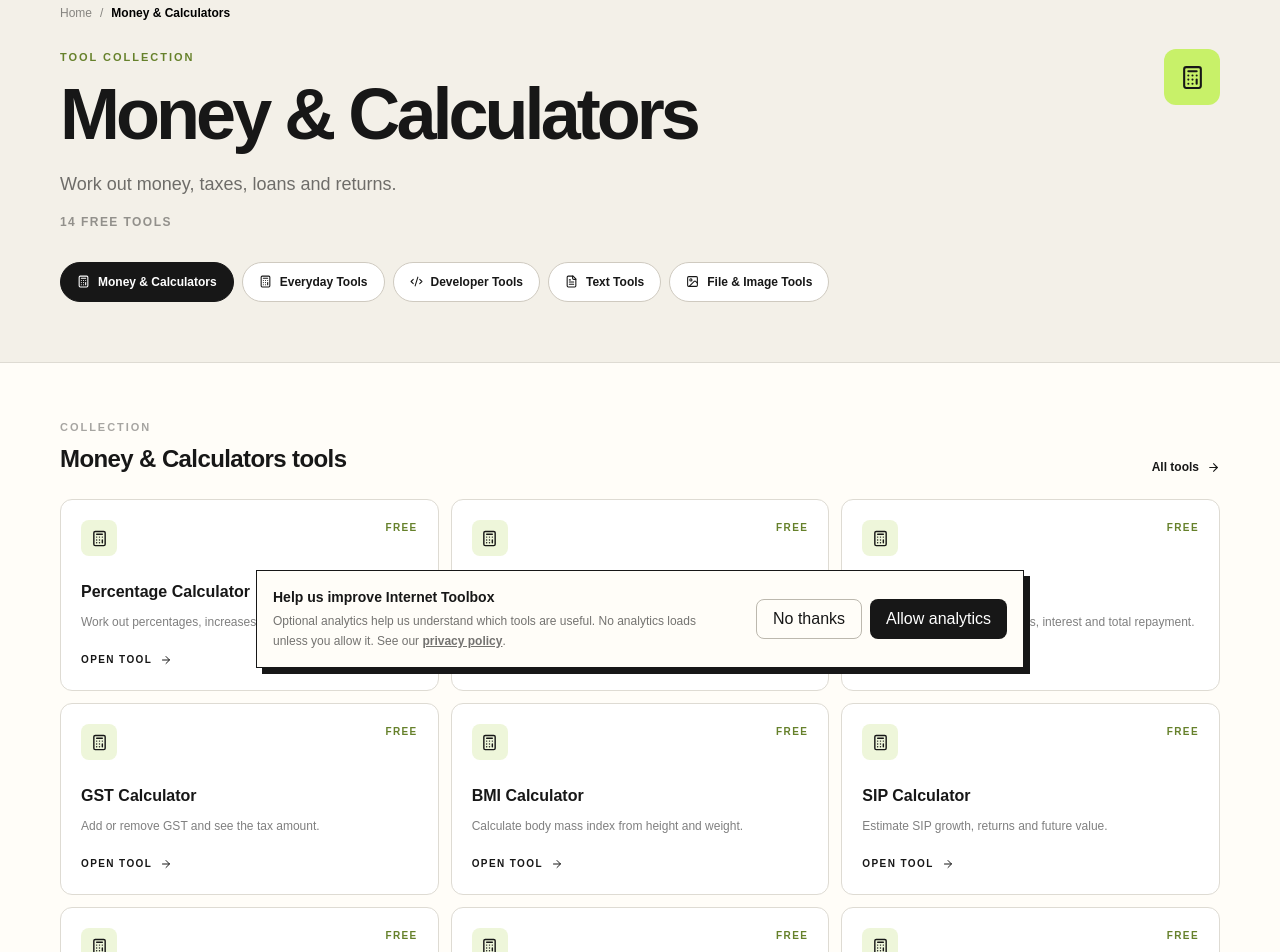
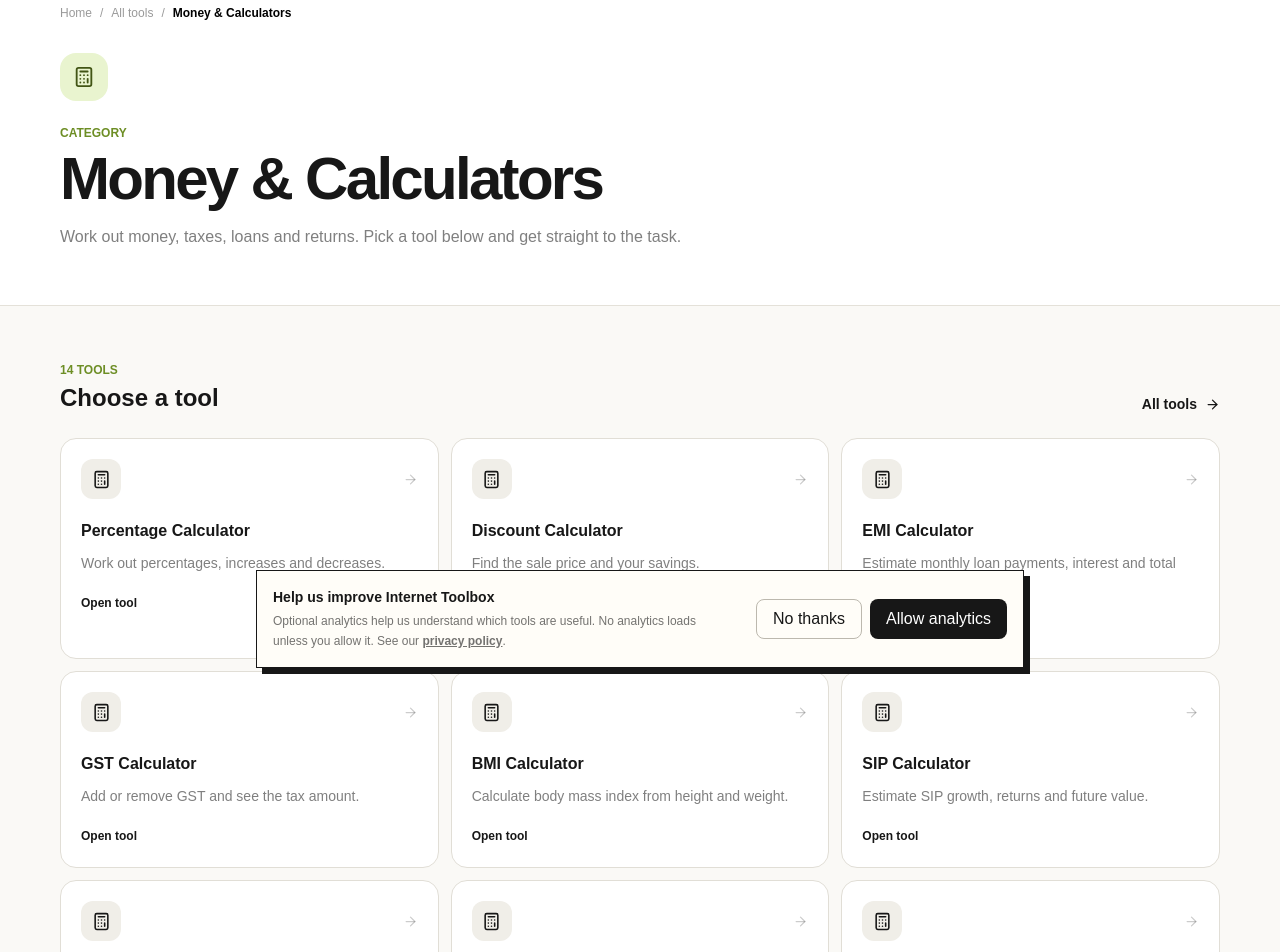
Before and after one commit to factoalbum/internet-toolbox, a Next.js app: page /categories/calculators in a window 1280 px wide. Shown: the part 120-1072 px from the top of the page. Built offline with nearby package versions, Linux system fonts and the light colour scheme; no server answers.

Commit message:
feat: add working category pages

```diff
--- /dev/null
+++ b/app/categories/[category]/page.tsx
@@ -0,0 +1,107 @@
+import Link from "next/link";
+import { ArrowLeft, ArrowRight } from "lucide-react";
+import SiteHeader from "@/components/site-header";
+import { categories, tools, type ToolCategory } from "@/lib/tools";
+
+const siteUrl = process.env.NEXT_PUBLIC_SITE_URL ?? "https://factoalbum.github.io/internet-toolbox";
+
+export const dynamicParams = false;
+
+export function generateStaticParams() {
+  return categories.map((category) => ({ category: category.slug }));
+}
+
+export async function generateMetadata({ params }: { params: Promise<{ category: string }> }) {
+  const { category: slug } = await params;
+  const category = categories.find((item) => item.slug === slug);
+  if (!category) return { title: "Category | Internet Toolbox" };
+  return {
+    title: `${category.name} | Internet Toolbox`,
+    description: `${category.description} Browse simple free tools from Internet Toolbox.`,
+    alternates: { canonical: `${siteUrl}/categories/${slug}` },
+    openGraph: {
+      title: `${category.name} | Internet Toolbox`,
+      description: `${category.description} Browse simple free tools from Internet Toolbox.`,
+      url: `${siteUrl}/categories/${slug}`,
+      type: "website",
+    },
+  };
+}
+
+export default async function CategoryPage({ params }: { params: Promise<{ category: string }> }) {
+  const { category: slug } = await params;
+  const category = categories.find((item) => item.slug === slug);
+  if (!category) return null;
+
+  const categoryTools = tools.filter((tool) => tool.category === (slug as ToolCategory) && tool.status === "live");
+  const Icon = category.icon;
+  const listJsonLd = {
+    "@context": "https://schema.org",
+    "@type": "ItemList",
+    name: `${category.name} - Internet Toolbox`,
+    numberOfItems: categoryTools.length,
+    itemListElement: categoryTools.map((tool, index) => ({
+      "@type": "ListItem",
+      position: index + 1,
+      name: tool.name,
+      url: `${siteUrl}/tools/${tool.slug}/`,
+    })),
+  };
+
+  return (
+    <main className="min-h-screen bg-[#faf9f6] text-[#171717]">
+      <script type="application/ld+json" dangerouslySetInnerHTML={{ __html: JSON.stringify(listJsonLd) }} />
+      <SiteHeader />
+      <section className="border-b border-[#e4e1d9] bg-white">
+        <div className="container py-10 md:py-14">
+          <nav aria-label="Breadcrumb" className="mb-8 flex items-center gap-2 text-xs text-black/40">
+            <Link href="/" className="hover:text-black hover:underline">Home</Link>
+            <span>/</span>
+            <Link href="/tools" className="hover:text-black hover:underline">All tools</Link>
+            <span>/</span>
+            <span className="font-semibold text-black">{category.name}</span>
+          </nav>
+          <div className="max-w-3xl">
+            <span className="flex size-12 items-center justify-center rounded-2xl bg-[#e9f4cf] text-[#425515]"><Icon size={22} aria-hidden="true" /></span>
+            <p className="mt-6 text-xs font-bold text-[#6d8e25]">CATEGORY</p>
+            <h1 className="mt-2 text-4xl font-black tracking-[-0.045em] md:text-6xl">{category.name}</h1>
+            <p className="mt-4 max-w-2xl text-sm leading-6 text-black/50 md:text-base">{category.description} Pick a tool below and get straight to the task.</p>
+          </div>
+        </div>
+      </section>
+
+      <section className="container py-10 md:py-14" aria-labelledby="category-tools-heading">
+        <div className="flex items-end justify-between gap-4">
+          <div>
+            <p className="text-xs font-bold text-[#6d8e25]">{categoryTools.length} TOOLS</p>
+            <h2 id="category-tools-heading" className="mt-1 text-2xl font-black">Choose a tool</h2>
+          </div>
+          <Link href="/tools" className="hidden items-center gap-2 text-sm font-bold sm:inline-flex">All tools <ArrowRight size={15} /></Link>
+        </div>
+        <div className="mt-6 grid gap-3 sm:grid-cols-2 lg:grid-cols-3">
+          {categoryTools.map((tool) => {
+            const ToolIcon = tool.icon;
+            return (
+              <Link key={tool.slug} href={`/tools/${tool.slug}`} className="group rounded-2xl border border-[#e1ded6] bg-white p-5 transition hover:-translate-y-0.5 hover:border-[#171717] hover:shadow-[0_8px_24px_rgba(23,23,23,.07)] focus:outline-none focus:ring-4 focus:ring-[#c8f169]">
+                <div className="flex items-center justify-between gap-3">
+                  <span className="flex size-10 items-center justify-center rounded-xl bg-[#f0eee8]"><ToolIcon size={19} aria-hidden="true" /></span>
+                  <ArrowRight size={15} className="text-black/20 transition group-hover:translate-x-1 group-hover:text-black" aria-hidden="true" />
+                </div>
+                <h3 className="mt-5 font-extrabold">{tool.name}</h3>
+                <p className="mt-2 text-sm leading-6 text-black/50">{tool.description}</p>
+                <span className="mt-5 inline-flex text-xs font-bold">Open tool</span>
+              </Link>
+            );
+          })}
+        </div>
+      </section>
+
+      <section className="border-t border-[#e4e1d9] bg-[#f2f0ea]">
+        <div className="container py-8">
+          <Link href="/tools" className="inline-flex items-center gap-2 text-sm font-bold hover:underline"><ArrowLeft size={15} /> Back to all tools</Link>
+        </div>
+      </section>
+      <footer className="bg-[#171717] text-white"><div className="container flex flex-col gap-4 py-8 text-sm sm:flex-row sm:items-center sm:justify-between"><p className="font-semibold">Internet Toolbox</p><div className="flex flex-wrap gap-5 text-white/50"><Link href="/about" className="hover:text-white">About</Link><Link href="/privacy" className="hover:text-white">Privacy</Link><Link href="/terms" className="hover:text-white">Terms</Link><Link href="/faq" className="hover:text-white">FAQ</Link><Link href="/support" className="hover:text-white">Support</Link></div></div></footer>
+    </main>
+  );
+}
```
